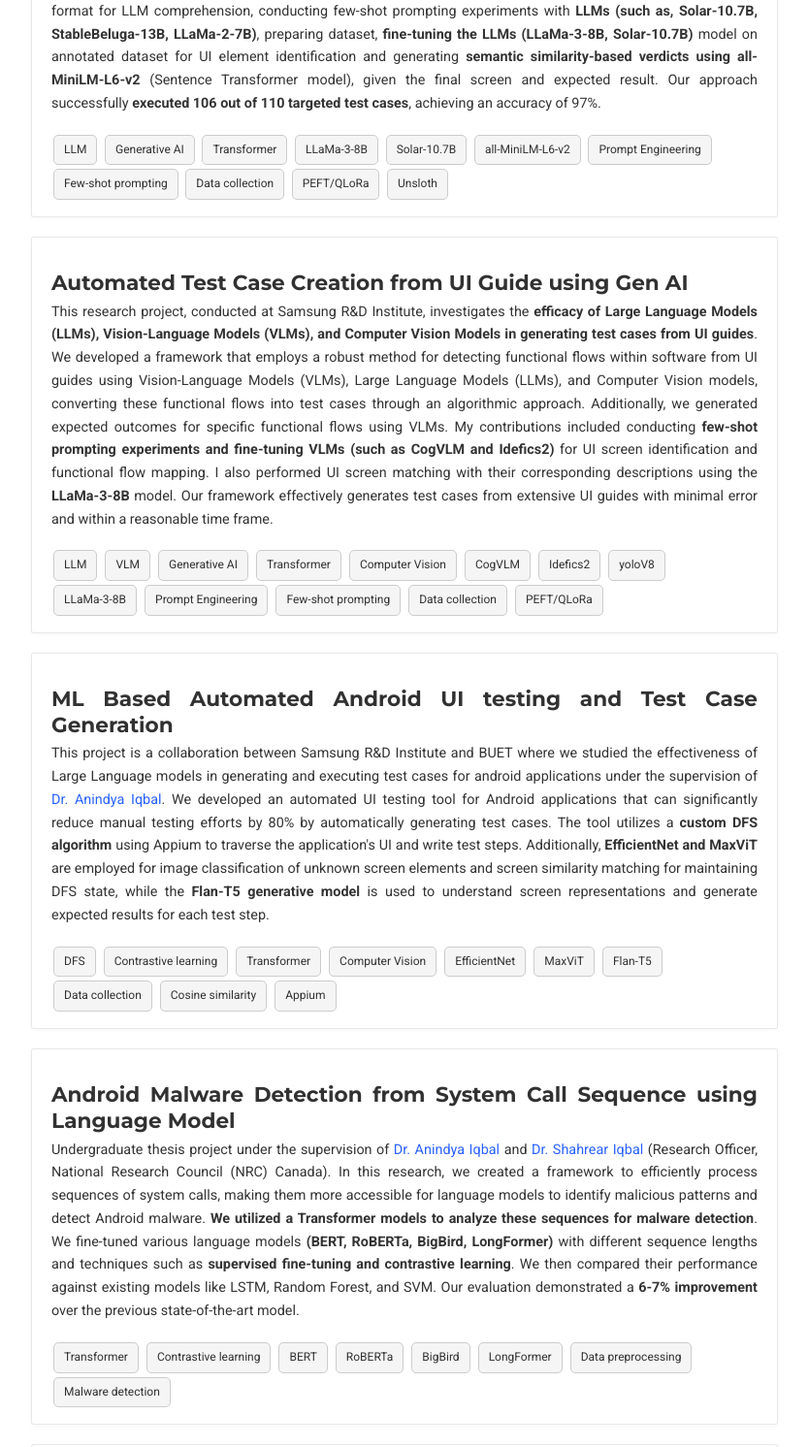
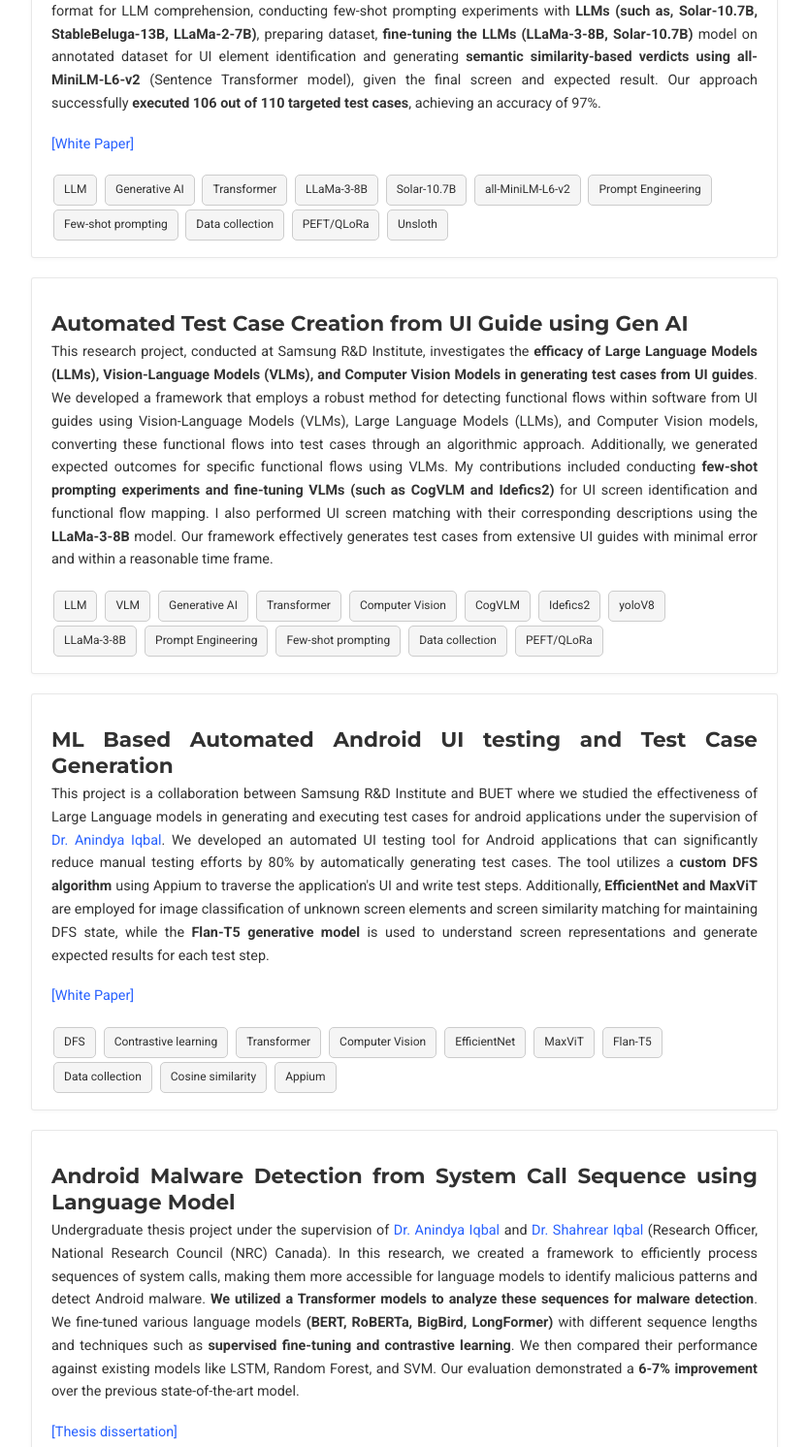
Before and after one commit to Sadat-Shahriyar/sadat-shahriyar.github.io, a plain HTML site: page index.html in a window 1280 px wide. Shown: the part 2538-4030 px from the top of the page at 97% size, without its empty margins (423-1256 px from the left). Drawn offline with nearby package versions, Linux system fonts and the light colour scheme; some packages are replaced by stand-ins of ours; some icons are missing.

Commit message:
White papers added

```diff
--- a/index.html
+++ b/index.html
@@ -350,6 +350,10 @@
                                 This research project, conducted at Samsung R&D Institute, focused on evaluating the <b>effectiveness of large language models (LLMs) in executing test cases</b>. We developed a framework that includes a robust approach for identifying the relevant UI elements needed to perform actions based on test cases using LLM, followed by interacting with these elements using Selenium. Subsequently, we applied semantic similarity-based textual matching between the final screen resulting from the UI interactions and the expected outcome defined in the test case to generate a verdict. My specific contributions involved simplifying web pages into a more generalized format for LLM comprehension, conducting few-shot prompting experiments with <b>LLMs (such as, Solar-10.7B, StableBeluga-13B, LLaMa-2-7B)</b>, preparing dataset, <b>fine-tuning the LLMs (LLaMa-3-8B, Solar-10.7B) </b>model on annotated dataset for UI element identification and generating <b>semantic similarity-based verdicts using all-MiniLM-L6-v2</b> (Sentence Transformer model), given the final screen and expected result. Our approach successfully <b>executed 106 out of 110 targeted test cases</b>, achieving an accuracy of 97%.
                             </p>
 
+                            <p>
+                                <a href="https://docs.google.com/document/d/1kh05MyKPIZRSnlx-Y0K74PbJeSIg7joem4VECgtPvyM/edit?usp=sharing" target="_blank" rel="noopener noreferrer">[White Paper]</a>
+                            </p>
+
                             <div style="text-align: left;">
                                 <span style="display: inline-block; margin: 2px; padding: 5px 10px; border: 1px solid #ccc; border-radius: 5px; background-color: #f5f5f5; font-size: 12px;">LLM</span>
                                 <span style="display: inline-block; margin: 2px; padding: 5px 10px; border: 1px solid #ccc; border-radius: 5px; background-color: #f5f5f5; font-size: 12px;">Generative AI</span>
@@ -407,6 +411,9 @@
                                 This project is a collaboration between Samsung R&D Institute and BUET where we studied the effectiveness of Large Language models in generating and executing test cases for android applications under the supervision of  <a href="https://scholar.google.com/citations?user=jAuiNFgAAAAJ" target="_blank" rel="noopener noreferrer">Dr. Anindya Iqbal</a>. We developed an automated UI testing tool for Android applications that can significantly reduce manual testing efforts by 80% by automatically generating test cases. The tool utilizes a <b>custom DFS algorithm</b> using Appium to traverse the application's UI and write test steps. Additionally,<b> EfficientNet and MaxViT </b> are employed for image classification of unknown screen elements and screen similarity matching for maintaining DFS state, while the <b>Flan-T5 generative model</b> is used to understand screen representations and generate expected results for each test step.
                             </p>
 
+                            <p>
+                                <a href="https://docs.google.com/document/d/17OSX9IUK2L8KHRPYmLY9hNl7oc-rJv7uD4kvAi61h18/edit?usp=sharing" target="_blank" rel="noopener noreferrer">[White Paper]</a>
+                            </p>
                         </div>
 
                         <div style="text-align: left;">
@@ -432,6 +439,10 @@
                         <div class="article-style">
                             <p>
                                 Undergraduate thesis project under the supervision of <a href="https://scholar.google.com/citations?user=jAuiNFgAAAAJ" target="_blank" rel="noopener noreferrer">Dr. Anindya Iqbal</a> and <a href="https://scholar.google.ca/citations?user=cXS5b4sAAAAJ&hl=en" target="_blank" rel="noopener noreferrer">Dr. Shahrear Iqbal</a> (Research Officer, National Research Council (NRC) Canada). In this research, we created a framework to efficiently process sequences of system calls, making them more accessible for language models to identify malicious patterns and detect Android malware. <b>We utilized a Transformer models to analyze these sequences for malware detection</b>. We fine-tuned various language models <b>(BERT, RoBERTa, BigBird, LongFormer)</b> with different sequence lengths and techniques such as <b>supervised fine-tuning and contrastive learning</b>. We then compared their performance against existing models like LSTM, Random Forest, and SVM. Our evaluation demonstrated a <b>6-7% improvement</b> over the previous state-of-the-art model.
+                            </p>
+
+                            <p></p>
+                                <a href="https://drive.google.com/file/d/1iUWTZ89KPgUl-PQ_HjIFw-Pjr3XraY_H/view?usp=sharing" target="_blank" rel="noopener noreferrer">[Thesis dissertation]</a>
                             </p>
 
                         </div>
```
